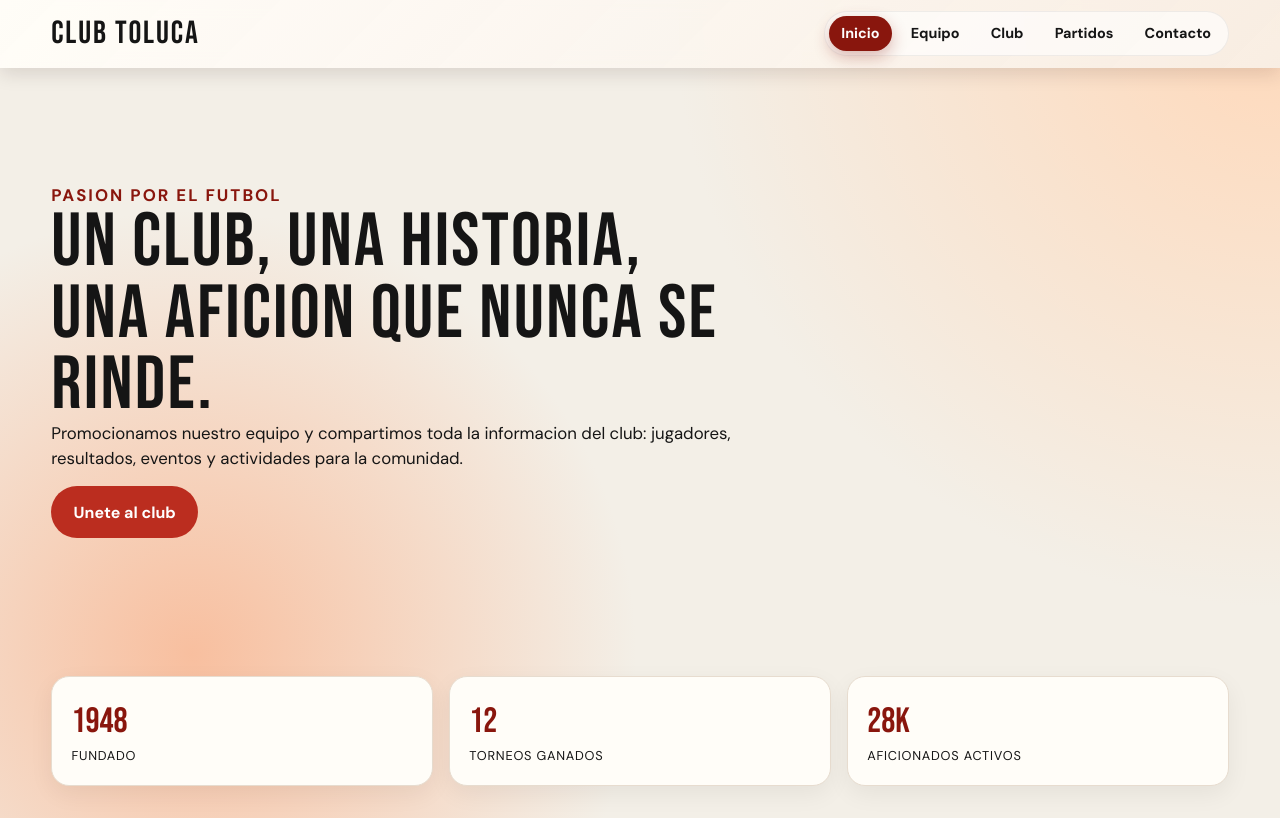
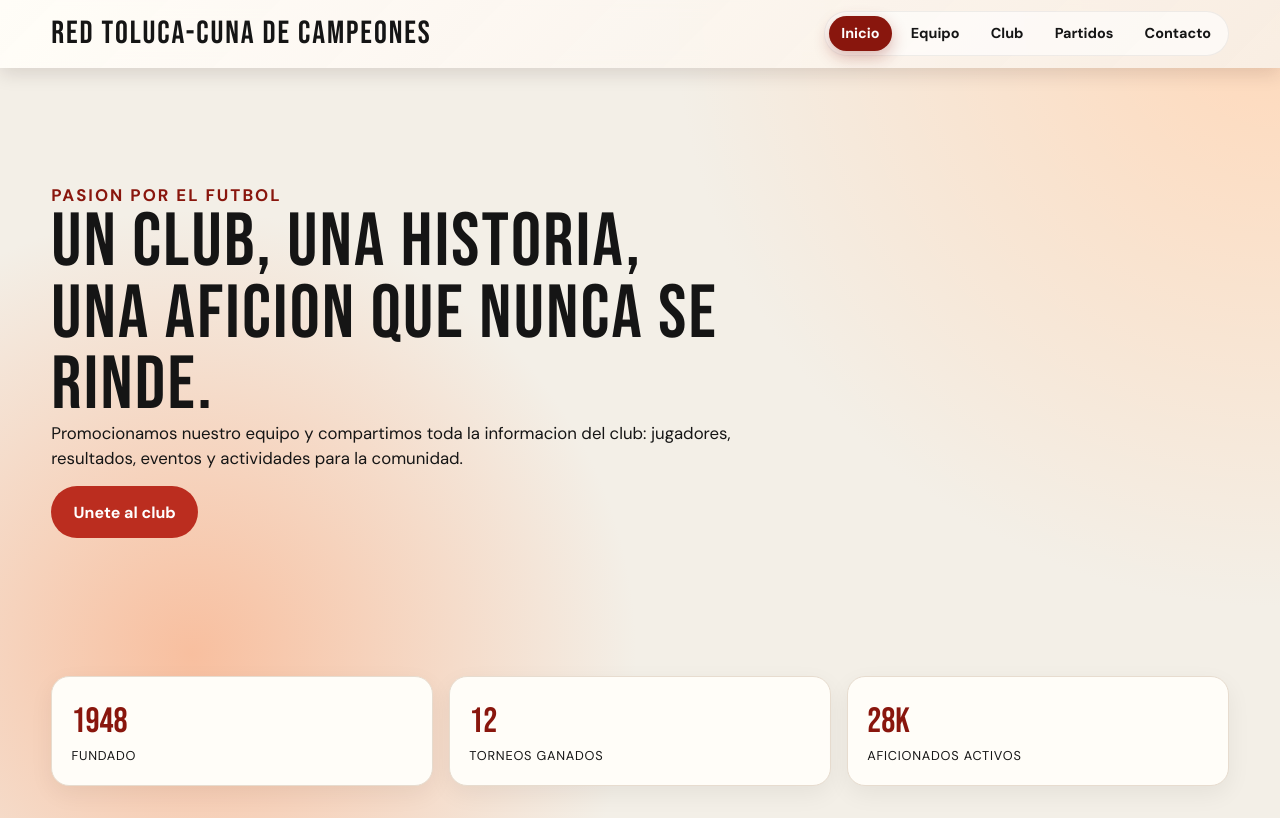
Before and after one commit to Yahir921/Club, a React (Vite) app: page / in a window 1280 px wide. Built offline with nearby package versions, Linux system fonts and the light colour scheme.

Commit message:
Cambio de nombre

```diff
--- a/index.html
+++ b/index.html
@@ -4,7 +4,7 @@
     <meta charset="UTF-8" />
     <link rel="icon" type="image/svg+xml" href="/vite.svg" />
     <meta name="viewport" content="width=device-width, initial-scale=1.0" />
-    <title>club</title>
+    <title>RED Toluca-Cuna de campeones</title>
   </head>
   <body>
     <div id="root"></div>
--- a/src/components/Nav.jsx
+++ b/src/components/Nav.jsx
@@ -3,7 +3,7 @@
 function Nav({ current }) {
   return (
     <nav className="nav">
-      <p className="brand">Club Toluca</p>
+      <p className="brand">RED Toluca-Cuna de campeones</p>
       <div className="nav-links">
         {navItems.map((item) => (
           <a key={item.key} href={item.href} className={item.key === current ? 'is-active' : ''}>
--- a/src/data/siteData.js
+++ b/src/data/siteData.js
@@ -23,7 +23,7 @@
     date: '03 Mar 2026',
     hour: '19:00',
     tournament: 'Liga Municipal - Jornada 5',
-    match: 'Club Toluca vs Halcones FC',
+    match: 'RED Toluca-Cuna de campeones vs Halcones FC',
     stadium: 'Estadio Central',
     details: 'Partido clave para mantener el liderato de grupo.',
   },
@@ -31,7 +31,7 @@
     date: '10 Mar 2026',
     hour: '18:30',
     tournament: 'Liga Municipal - Jornada 6',
-    match: 'Atletico Norte vs Club Toluca',
+    match: 'Atletico Norte vs RED Toluca-Cuna de campeones',
     stadium: 'Cancha Norte',
     details: 'Visita dificil ante un rival directo en la tabla.',
   },
@@ -39,7 +39,7 @@
     date: '17 Mar 2026',
     hour: '20:00',
     tournament: 'Liga Municipal - Jornada 7',
-    match: 'Club Toluca vs Real Valle',
+    match: 'RED Toluca-Cuna de campeones vs Real Valle',
     stadium: 'Estadio Central',
     details: 'Encuentro especial con activaciones para la aficion.',
   },
--- a/src/views/ClubView.jsx
+++ b/src/views/ClubView.jsx
@@ -6,9 +6,9 @@
       <section className="section about">
         <div>
           <p className="section-tag">Sobre el club</p>
-          <h2>Informacion institucional del Club Toluca</h2>
+          <h2>Informacion institucional del RED Toluca-Cuna de campeones</h2>
           <p>
-            Club Toluca impulsa talento juvenil y futbol competitivo con una vision
+            RED Toluca-Cuna de campeones impulsa talento juvenil y futbol competitivo con una vision
             formativa. Trabajamos disciplina, valores y rendimiento para representar
             al barrio con orgullo en cada torneo.
           </p>
--- a/src/views/ContactView.jsx
+++ b/src/views/ContactView.jsx
@@ -9,7 +9,7 @@
         <div className="club-grid">
           <article className="club-card">
             <h3>Email</h3>
-            <p>contacto@clubtoluca.com</p>
+            <p>contacto@redtoluca.com</p>
           </article>
           <article className="club-card">
             <h3>Telefono</h3>
```
